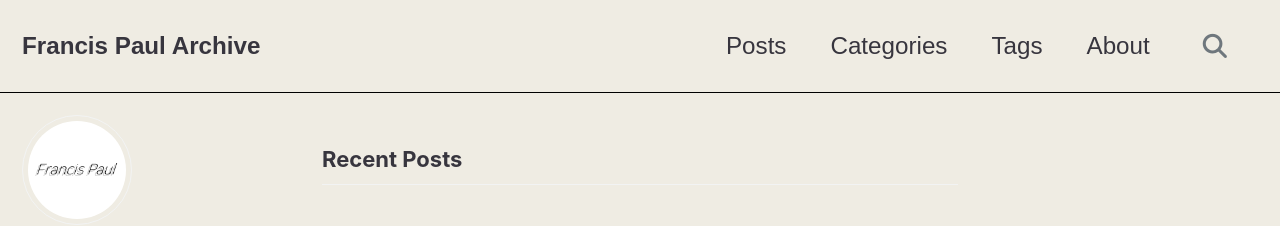
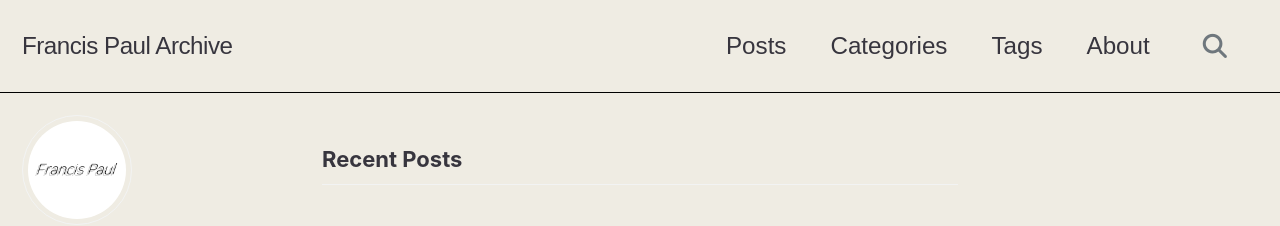
Before and after one commit to Francis-Paul-0109/Francis-Paul-0109.github.io, a Jekyll site: the page built from index.html, in a window 1280 px wide. Shown: the top 226 px of the page. Built offline with Jekyll 4.4.1, drawn with Linux system fonts in a browser that asks for light colours; cached includes are drawn as plain includes; some web fonts are replaced; the list of posts is cut into pages by our own code.

Commit message:
Update _dark.scss

```diff
--- a/_sass/minimal-mistakes/skins/_dark.scss
+++ b/_sass/minimal-mistakes/skins/_dark.scss
@@ -127,3 +127,8 @@ body h6 {
 .masthead .site-title {
   font-size: 1.1rem !important;  // 원하는 크기로 조절
 }
+/* 블로그 제목만 가볍게 만들기 */
+.masthead .site-title {
+  font-weight: 300 !important;   // ultra-light 느낌
+  letter-spacing: -0.5px;        // 좀 더 단정하게
+}
```
